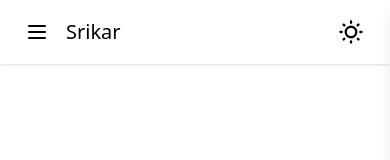
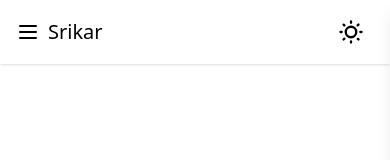
Before and after one commit to Srikar282006/ClientPortfolio, a React (Vite) app: page / in a window 390 px wide. Shown: the top 160 px of the page. Built offline with nearby package versions, Linux system fonts and the light colour scheme.

Commit message:
Intail commit 10

```diff
--- a/src/components/Navbar.jsx
+++ b/src/components/Navbar.jsx
@@ -17,9 +17,13 @@ const Navbar = () => {
         <div className="navbar-start">
           {/* mobile hamburger */}
           <button
-            onClick={() => setIsOpen(true)}
-            className={`btn btn-ghost lg:hidden ${navbarText}`}
-          >
+  onClick={() => setIsOpen(true)}
+  className={`p-2 rounded-md lg:hidden transition-colors ${
+    dark
+      ? 'bg-transparent text-white hover:bg-gray-800'
+      : 'bg-transparent text-black hover:bg-gray-200'
+  }`}
+>
             <svg
               xmlns="http://www.w3.org/2000/svg"
               className={`h-6 w-6 ${dark ? 'hover:text-white' : 'hover:text-gray-100'}`}
```
